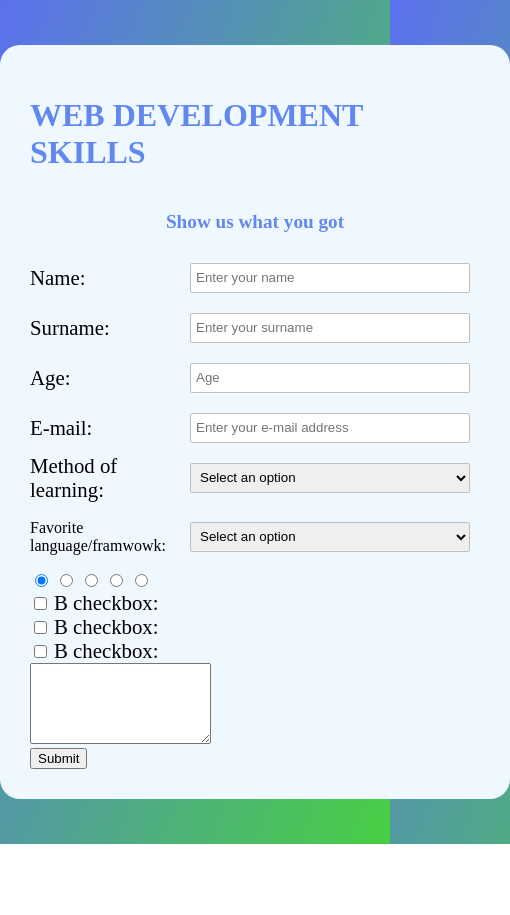
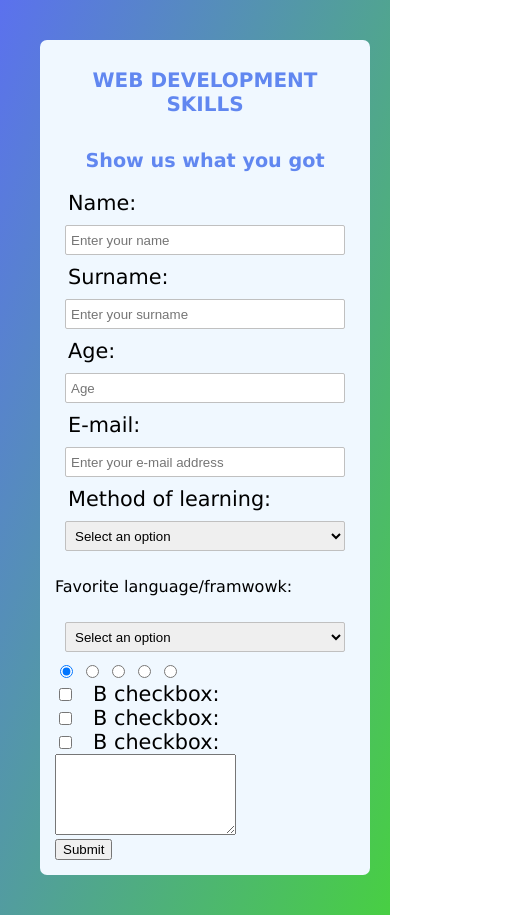
Before and after one commit to mustran/Survey-Form, a website: page pages/index.html in a window 390 px wide. Shown: the whole page, 510 px wide, since content can reach past the window. Before the commit the page ends 844 px from the top, so only its background shows below. Drawn offline with Linux system fonts and the light colour scheme.

Commit message:
added responsivness

```diff
--- a/css/style.css
+++ b/css/style.css
@@ -9,10 +9,11 @@ html {
 }
 
 body {
-    height: 100vh;
+
+    height: 100%;
     /* color: white; */
-    /* font-family: "Courier New", Courier, monospace; */
-    margin: 0px;
+    font-family: Verdana, Geneva, Tahoma, sans-serif;
+    margin: 20px;
     display: grid;
     place-items: center;
     /* background-color: antiquewhite; */
@@ -79,9 +80,43 @@ select:focus {
 #divide > * {
   display: grid;
   align-items: center;
-  grid-template-columns: 150px 1fr;
+  grid-template-columns: 170px 1fr;
 }
 
 label{
   font-size: 1.3em;
 }
+
+@media (max-width: 883px){
+    #divide > * {
+        display: grid;
+        grid-template-columns: 1fr;
+    }
+
+    body{
+        height: 100%;
+    }
+
+    label{
+        margin-left: 13px;
+    }
+}
+
+@media (max-width: 480px){
+    .container{
+        border-radius: 7px;
+        margin: 20px;
+        padding: 15px;
+    }
+
+    body{
+        height: 100%;
+    }
+
+    #title{
+        font-size: 20px;
+        text-align: center;
+    }
+
+
+}
```
